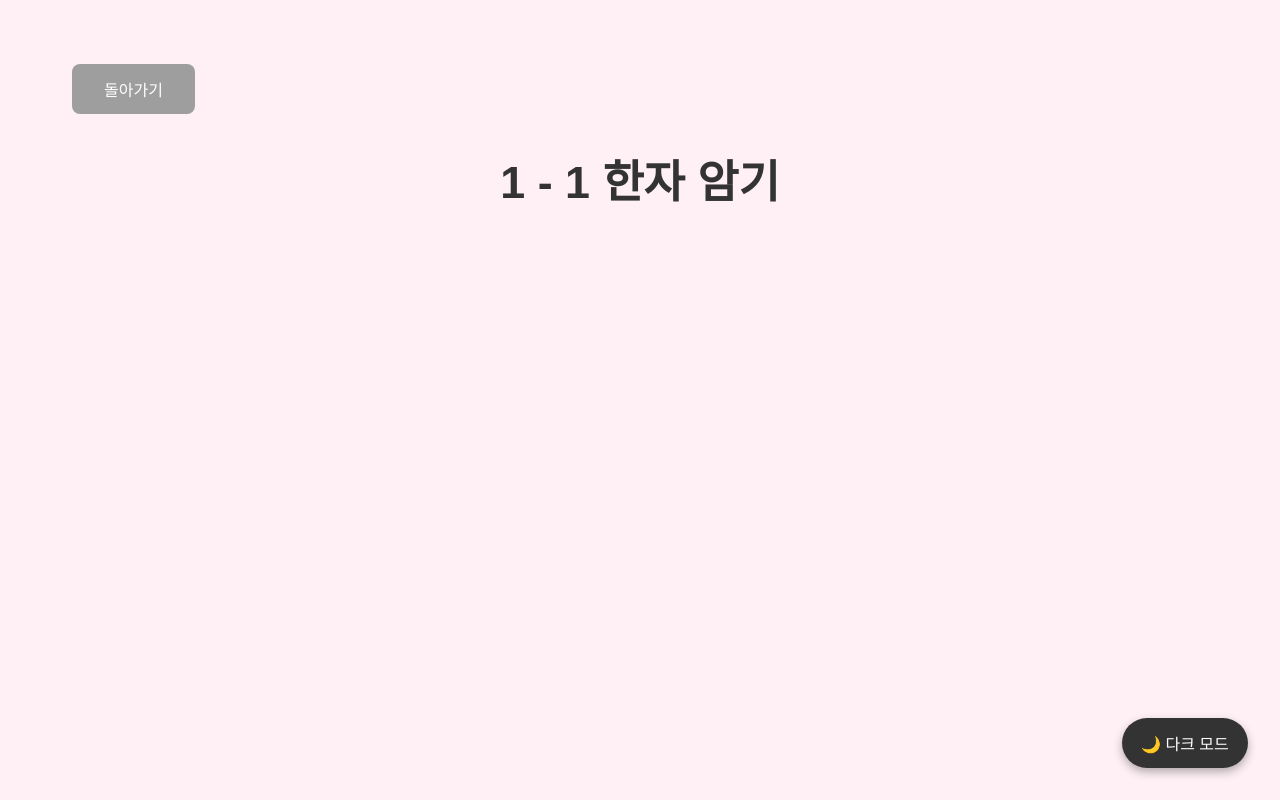
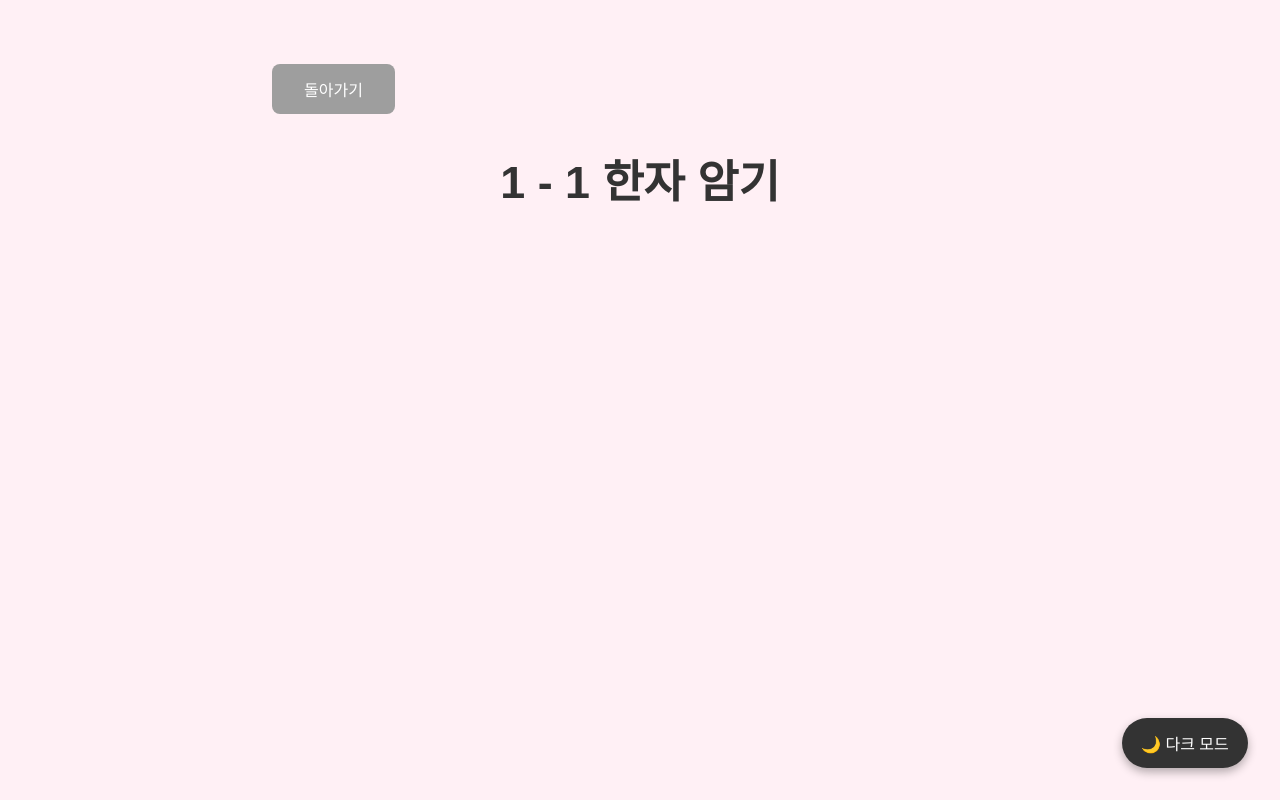
Before and after one commit to Sunami97/nihongo-kanji-study, a React (Vite) app: page /memorize/1/1 in a window 1280 px wide. Built offline with nearby package versions, Linux system fonts and the light colour scheme.

Commit message:
style max width 수정정

```diff
--- a/src/pages/MemorizePage.tsx
+++ b/src/pages/MemorizePage.tsx
@@ -10,7 +10,7 @@ import styled from '@emotion/styled';
 
 const Container = styled.div`
   padding: 4rem 2rem;
-  max-width: 1200px;
+  max-width: 800px;
   margin: 0 auto;
   text-align: center;
   background-color: ${({ theme }) => theme.background};
```
